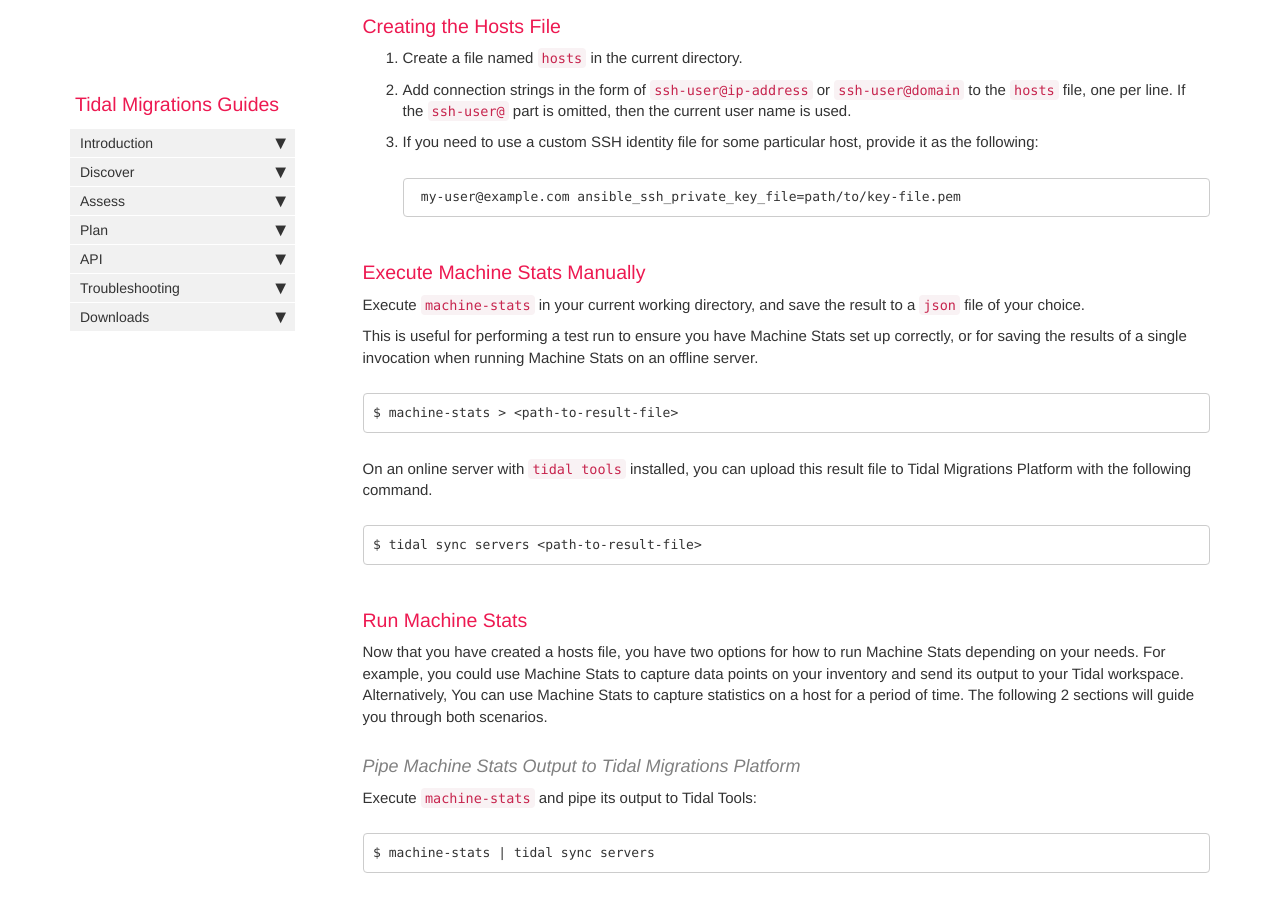
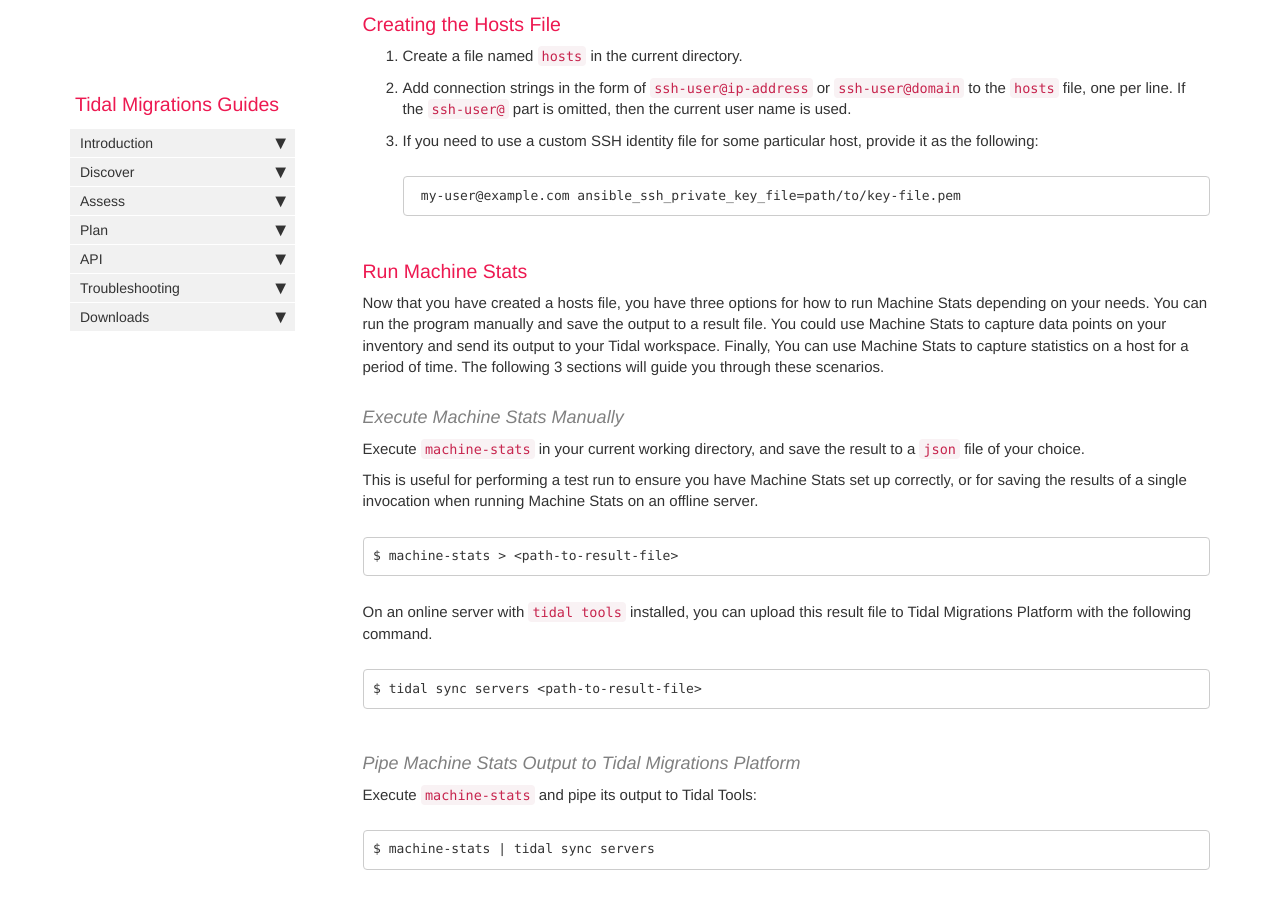
Before and after one commit to tidalmigrations/tidalmigrations.github.io, a Jekyll site: the page built from pages/tidal tools/machine_stats.md, in a window 1280 px wide and 900 px high, scrolled down 2320 px. Built offline with Jekyll 4.4.1, drawn with Linux system fonts in a browser that asks for light colours; nearby versions of some CDN libraries; comment, search, counter and statistics services are not loaded; part of the change alters nothing that is shown; some of the changed text lies outside the part shown.

Commit message:
Fixed order of headers

````diff
--- a/pages/tidal tools/machine_stats.md
+++ b/pages/tidal tools/machine_stats.md
@@ -124,7 +124,10 @@ dependencies setup:
     my-user@example.com ansible_ssh_private_key_file=path/to/key-file.pem
     ```
 
-### Execute Machine Stats Manually
+### Run Machine Stats
+
+Now that you have created a hosts file, you have three options for how to run Machine Stats depending on your needs. You can run the program manually and save the output to a result file. You could use Machine Stats to capture data points on your inventory and send its output to your Tidal workspace. Finally, You can use Machine Stats to capture statistics on a host for a period of time. The following 3 sections will guide you through these scenarios.
+#### Execute Machine Stats Manually
 
 Execute `machine-stats` in your current working directory, and save the result to a `json` file of your choice.
 
@@ -135,10 +138,6 @@ This is useful for performing a test run to ensure you have Machine Stats set up
 On an online server with `tidal tools` installed, you can upload this result file to Tidal Migrations Platform with the following command.
 
     $ tidal sync servers <path-to-result-file>
-
-### Run Machine Stats
-
-Now that you have created a hosts file, you have two options for how to run Machine Stats depending on your needs. For example, you could use Machine Stats to capture data points on your inventory and send its output to your Tidal workspace. Alternatively, You can use Machine Stats to capture statistics on a host for a period of time. The following 2 sections will guide you through both scenarios.
 
 #### Pipe Machine Stats Output to Tidal Migrations Platform
 
````
